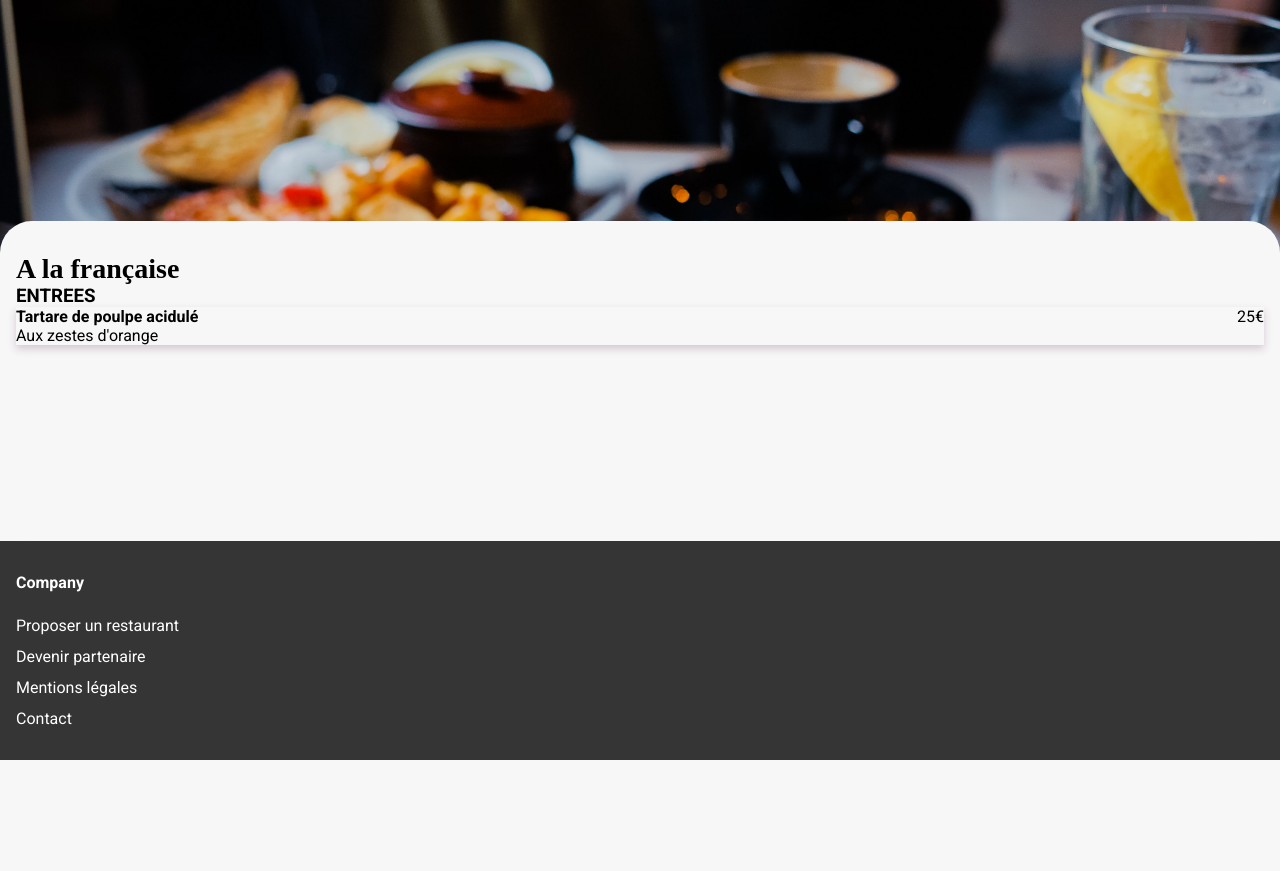
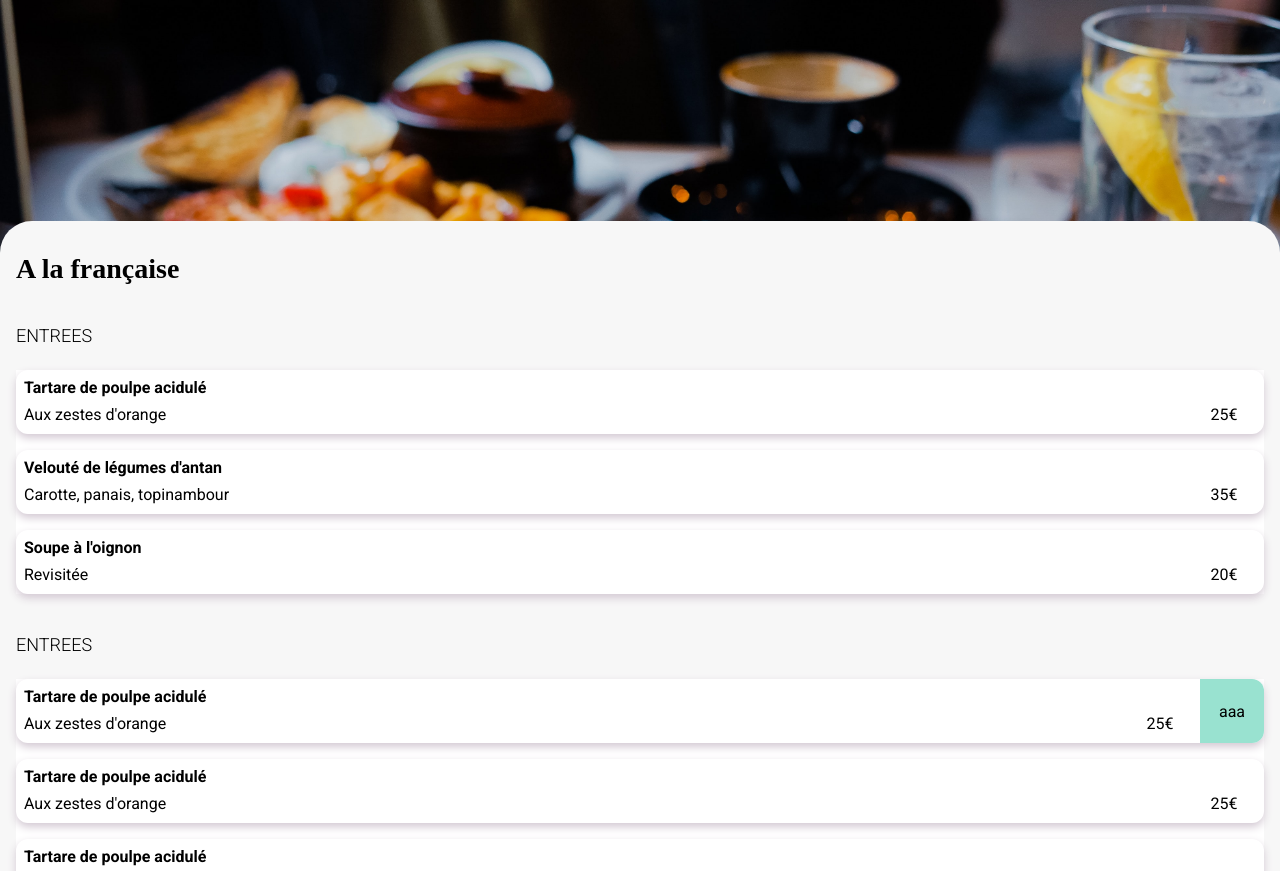
Before and after one commit to ask0ldd/TemporaryLayout, a plain HTML site: page restau1.html in a window 1280 px wide. Shown: the part 67-938 px from the top of the page. Before the commit the page ends 827 px from the top, so only its background shows below. Drawn offline with Linux system fonts and the light colour scheme; a web font is replaced by a local one.

Commit message:
one full cat

```diff
--- a/_restau.scss
+++ b/_restau.scss
@@ -14,7 +14,6 @@
         background-color: $main-bgcolor;
         margin-top: -2rem;
         border-radius: 32px;
-        height: 20rem;
         padding: 2rem 1rem;
     }
 
@@ -25,16 +24,78 @@
 
     h3{
         font-family: 'Roboto', sans-serif;
+        font-weight: 300;
+        font-size: 18px;
     }
 
     &__categorie{
         display: flex;
         flex-direction: column;
+        margin-top: 2.5rem;
     }
 
     &__plat-container{
         display: flex;
-        justify-content: space-between;
+        /*justify-content: space-between;*/
         box-shadow: 0px 4px 8px 0px #d3c9d3;
+        height:4rem;
+        border-radius: 12px;
+        overflow: hidden;
+    }
+
+    ul{
+        padding: 0;
+        margin: 0;
+        display: flex;
+        flex-direction: column;
+        row-gap: 1rem;
+        background-color: #fff;
+        margin-top: 1.5rem;
+    }
+
+    &__plat{
+        display: flex;
+        flex-direction: column;
+        row-gap: 0.5rem;
+        min-width: 0;
+        flex: 1;
+        margin-bottom: 0.6rem;
+        margin-top: auto;
+        margin-left: 0.5rem;
+
+        h4{
+            text-overflow: ellipsis;
+            white-space: nowrap;
+            overflow: hidden;
+            min-width: 0;
+        }
+
+        p{
+            text-overflow: ellipsis;
+            white-space: nowrap;
+            overflow: hidden;
+            min-width: 0;
+        }
+    }
+
+    &__prix{
+        display: flex;
+        margin-left: auto;
+        width: 5rem;
+        justify-content: center;
+        flex-shrink: 0;
+        margin-bottom: 0.6rem;
+        margin-top: auto;
+    }
+
+    &__plat-validate{
+        width: 4rem;
+        background-color: $tertiary-color;
+        height: 100%;
+        display: flex;
+        justify-content: center;
+        align-items: center;
+        flex-shrink: 0;
+        overflow: hidden;
     }
 }
--- a/restau1.html
+++ b/restau1.html
@@ -37,8 +37,63 @@
                                 25€
                             </div>
                         </li>
+                        <li class="menu__plat-container">
+                            <div class="menu__plat">
+                                <h4>Velouté de légumes d'antan</h4>
+                                <p>Carotte, panais, topinambour</p>
+                            </div>
+                            <div class="menu__prix">
+                                35€
+                            </div>
+                        </li>
+                        <li class="menu__plat-container">
+                            <div class="menu__plat">
+                                <h4>Soupe à l'oignon</h4>
+                                <p>Revisitée</p>
+                            </div>
+                            <div class="menu__prix">
+                                20€
+                            </div>
+                        </li>
                     </ul>
                 </article>
+
+                <article class="menu__categorie">
+                    <h3>ENTREES</h3>
+                    <ul>
+                        <li class="menu__plat-container">
+                            <div class="menu__plat">
+                                <h4>Tartare de poulpe acidulé</h4>
+                                <p>Aux zestes d'orange</p>
+                            </div>
+                            <div class="menu__prix">
+                                25€
+                            </div>
+                            <div class="menu__plat-validate">
+                                aaa
+                            </div>
+                        </li>
+                        <li class="menu__plat-container">
+                            <div class="menu__plat">
+                                <h4>Tartare de poulpe acidulé</h4>
+                                <p>Aux zestes d'orange</p>
+                            </div>
+                            <div class="menu__prix">
+                                25€
+                            </div>
+                        </li>
+                        <li class="menu__plat-container">
+                            <div class="menu__plat">
+                                <h4>Tartare de poulpe acidulé</h4>
+                                <p>Aux zestes d'orange</p>
+                            </div>
+                            <div class="menu__prix">
+                                25€
+                            </div>
+                        </li>
+                    </ul>
+                </article>
+
             </div>
         </section>
     </main>
```
Also changed, not shown: main.css, 1 other file.
